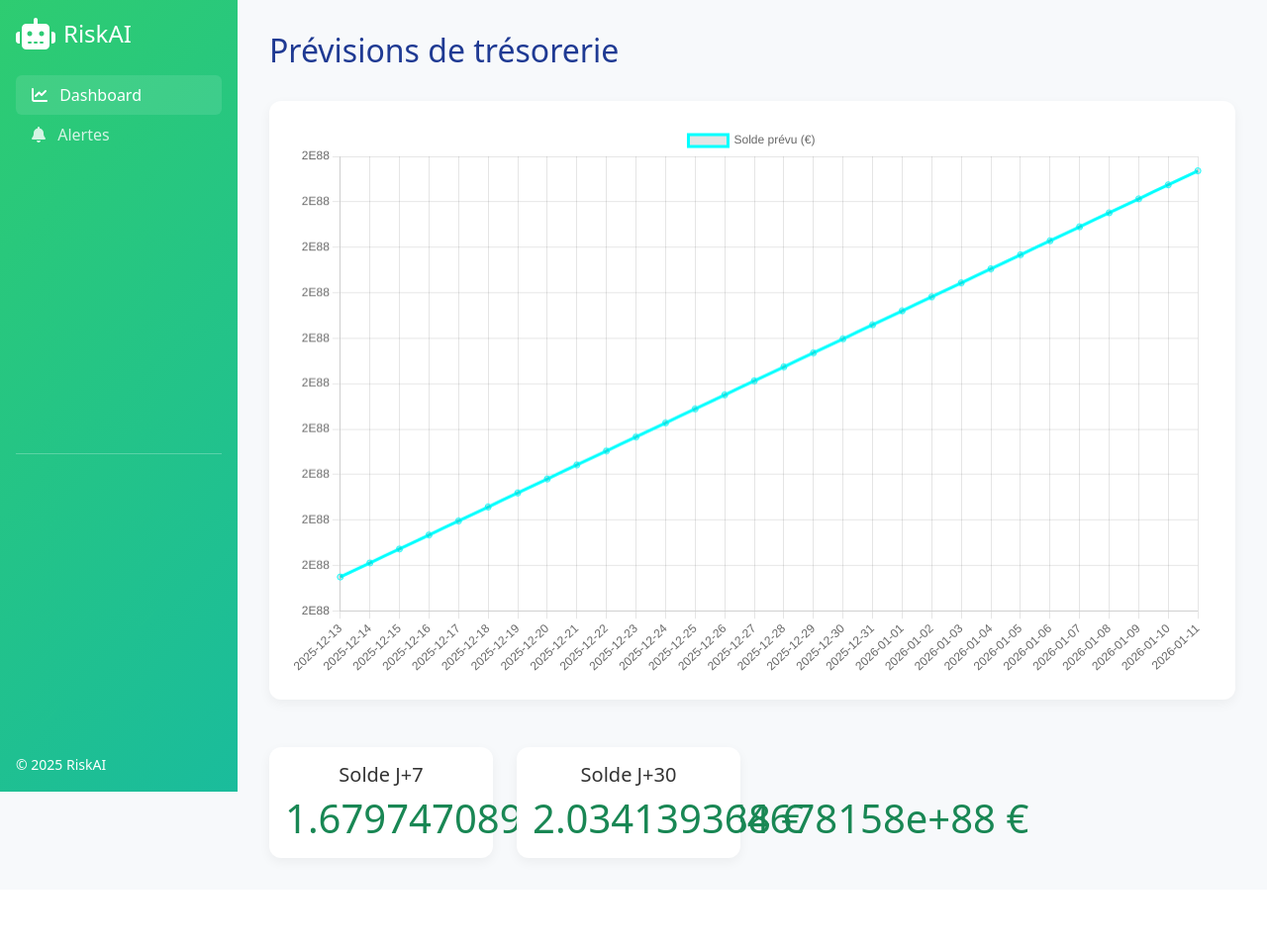
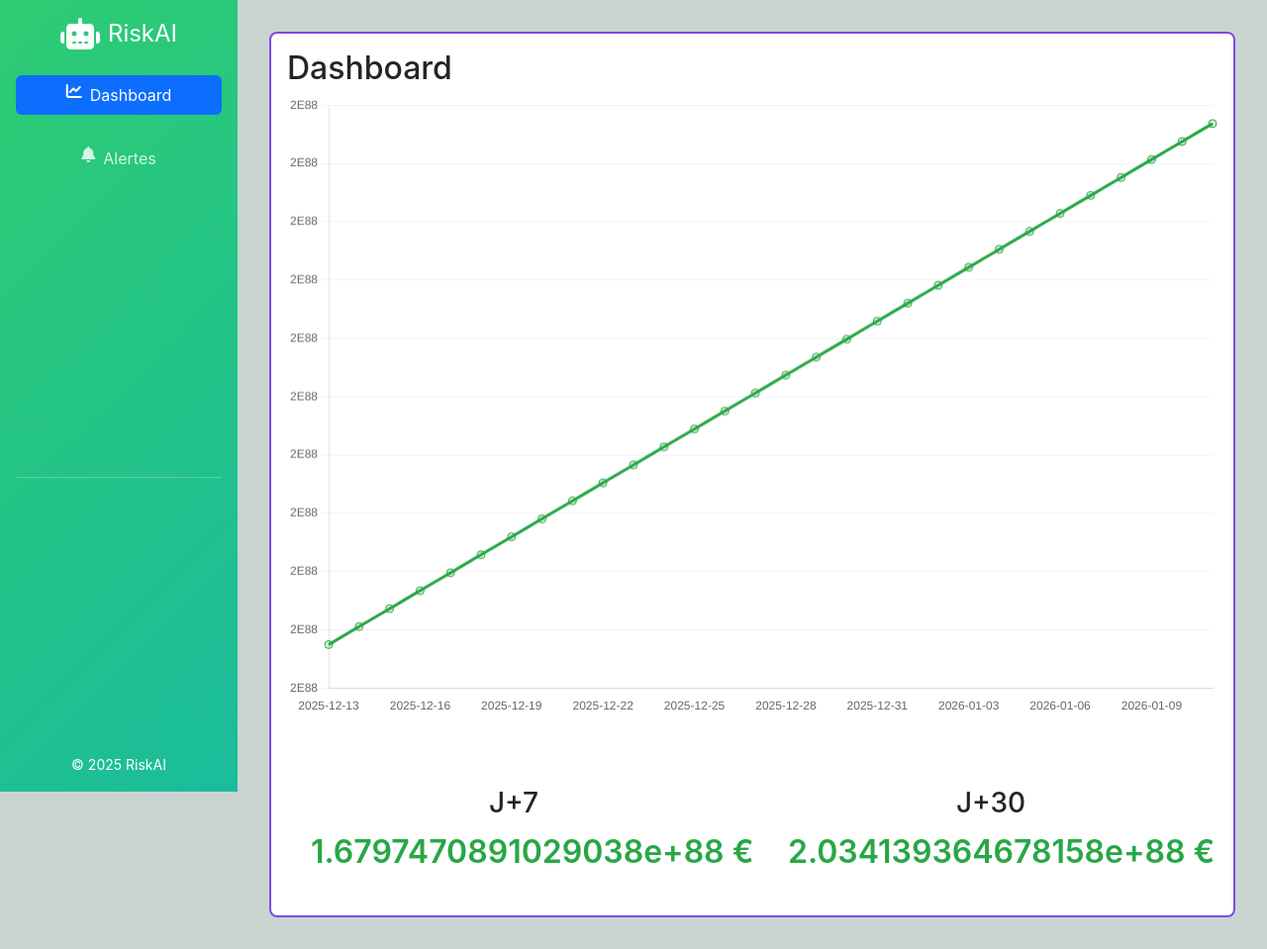
Before and after one commit to totocuti/mvp-tresorerie, a Flask app: page /dashboard/1 in a window 1280 px wide. Shown: the whole page at 99% size. Before the commit the page ends 873 px from the top, so only its background shows below. Run offline with Flask 3, Linux system fonts and the light colour scheme; data comes from the database, SQL or seed files in the repository; some libraries are stand-ins or nearby versions.

Commit message:
Style épuré: fond clair, conteneur blanc bord violet, sidebar icône

```diff
--- a/static/css/custom.css
+++ b/static/css/custom.css
@@ -1,38 +1,32 @@
-/* Google Font déjà déclarée dans base.html */
 body {
-  background: #f7f9fb;
-  color: #333;
+  background: #c9d5d1;
+  margin: 0;
+  font-family: 'Inter',sans-serif;
 }
 .sidebar {
-  background: #1f3a93;
+  width: 60px;
+  background: #2f4f4f;
+  padding-top: 2rem;
+  position: fixed;
+  height: 100vh;
+  text-align: center;
 }
-.sidebar .nav-link {
-  color: rgba(255,255,255,0.8)!important;
+.sidebar a { display:flex; justify-content:center; margin-bottom:1.5rem; color:#fff; }
+.content {
+  margin-left: 60px;
+  padding: 2rem;
 }
-.sidebar .nav-link.active {
-  background: rgba(255,255,255,0.1)!important;
-  color: #fff!important;
+.container-main {
+  background: #fff;
+  border: 2px solid #7d4ae8;
+  border-radius: 0.5rem;
+  padding: 1rem;
 }
-.card-custom {
+.card-small {
   background: #fff;
-  border-radius: 0.75rem;
-  box-shadow: 0 2px 6px rgba(0,0,0,0.05);
+  border-radius: 0.5rem;
+  padding: 1.5rem;
+  text-align: center;
 }
-h1, h2, h3 {
-  font-weight: 400;
-  color: #1f3a93;
-}
-.table thead {
-  background: #e9eff5;
-}
-.table tbody tr:nth-child(even) {
-  background: #f4f7fa;
-}
-.btn-outline-info {
-  color: #1f3a93 !important;
-  border-color: #1f3a93 !important;
-}
-.btn-outline-info:hover {
-  background: #1f3a93;
-  color: #fff !important;
-}
+.card-small h3 { margin-bottom:0.5rem; font-weight:500; }
+.card-small .value { font-size:2rem; color:#28a745; font-weight:600; }
--- a/templates/base.html
+++ b/templates/base.html
@@ -6,6 +6,7 @@
   <meta name="viewport" content="width=device-width, initial-scale=1">
   <!-- Bootstrap + FontAwesome pour icônes -->
   <link href="https://cdn.jsdelivr.net/npm/bootstrap@5.4.0/dist/css/bootstrap.min.css" rel="stylesheet">
+  <link rel="stylesheet" href="{{ url_for('static', filename='css/custom.css') }}">
   <link rel="stylesheet" href="{{ url_for('static', filename='css/custom.css') }}">
   <link href="https://cdnjs.cloudflare.com/ajax/libs/font-awesome/6.4.0/css/all.min.css" rel="stylesheet">
   <style>
@@ -20,6 +21,11 @@
   {% block head %}{% endblock %}
 </head>
 <body>
+  <div class="sidebar">
+    <a href="{{ url_for('alerts_view', upload_id=upload_id if upload_id else 1) }}">
+      <i class="fas fa-bell fa-2x"></i>
+    </a>
+  </div>
   <div class="sidebar d-flex flex-column p-3">
     <a href="{{ url_for('index') }}" class="d-flex align-items-center mb-4 text-white text-decoration-none">
       <i class="fas fa-robot fa-2x me-2"></i>
--- a/templates/dashboard.html
+++ b/templates/dashboard.html
@@ -2,30 +2,23 @@
 {% block title %}Dashboard – {{ upload_id }}{% endblock %}
 
 {% block content %}
-  <div class="d-flex justify-content-between align-items-center mb-4">
-    <h2>Prévisions de trésorerie</h2>
-  </div>
-
-  <!-- Grand graphique -->
-  <div class="card-custom p-4 mb-5">
-    <canvas id="forecastChart" height="180"></canvas>
-  </div>
-
-  <!-- Petites cartes -->
-  <div class="row gy-4">
-    <div class="col-md-6 col-lg-3">
-      <div class="card-custom p-3 text-center">
-        <h5>Solde J+7</h5>
-        <div class="display-6 text-success">{{ j7|round(2) }} €</div>
+  <div class="container-main">
+    <h2>Dashboard</h2>
+    <canvas id="forecastChart" height="200"></canvas>
+    <div class="row mt-4 g-4">
+      <div class="col-md-6">
+        <div class="card-small">
+          <h3>J+7</h3>
+          <div class="value">{{ j7|round(2) }} €</div>
+        </div>
+      </div>
+      <div class="col-md-6">
+        <div class="card-small">
+          <h3>J+30</h3>
+          <div class="value">{{ j30|round(2) }} €</div>
+        </div>
       </div>
     </div>
-    <div class="col-md-6 col-lg-3">
-      <div class="card-custom p-3 text-center">
-        <h5>Solde J+30</h5>
-        <div class="display-6 text-{{ 'danger' if j30<0 else 'success' }}">{{ j30|round(2) }} €</div>
-      </div>
-    </div>
-    <!-- On peut ajouter 2 autres cartes pour Budget ou autre -->
   </div>
 {% endblock %}
 
@@ -34,14 +27,23 @@
   <script>
     fetch("{{ url_for('api_forecast', upload_id=upload_id) }}")
       .then(r=>r.json()).then(data=>{
-        const labels = data.map(d=>d.date), values = data.map(d=>d.value);
-        new Chart(
-          document.getElementById('forecastChart'),
-          {type:'line', data:{labels, datasets:[{
-            label:'Solde prévu (€)', data:values, fill:false,
-            borderColor:'#0ff', tension:0.3
-          }]} }
-        );
+        const labels = data.map(d=>d.date),
+              values = data.map(d=>d.value);
+        new Chart(document.getElementById('forecastChart'),{
+          type:'line',
+          data:{ labels, datasets:[{
+            label:'Solde prévu', data:values,
+            borderColor:'#28a745', backgroundColor:'rgba(40,167,69,0.2)',
+            pointRadius:4, tension:0.2
+          }]},
+          options:{
+            plugins:{ legend:{ display:false } },
+            scales:{
+              x:{ grid:{ display:false }, ticks:{ maxRotation:0 } },
+              y:{ grid:{ color:'rgba(0,0,0,0.05)' } }
+            }
+          }
+        });
       });
   </script>
 {% endblock %}
```
